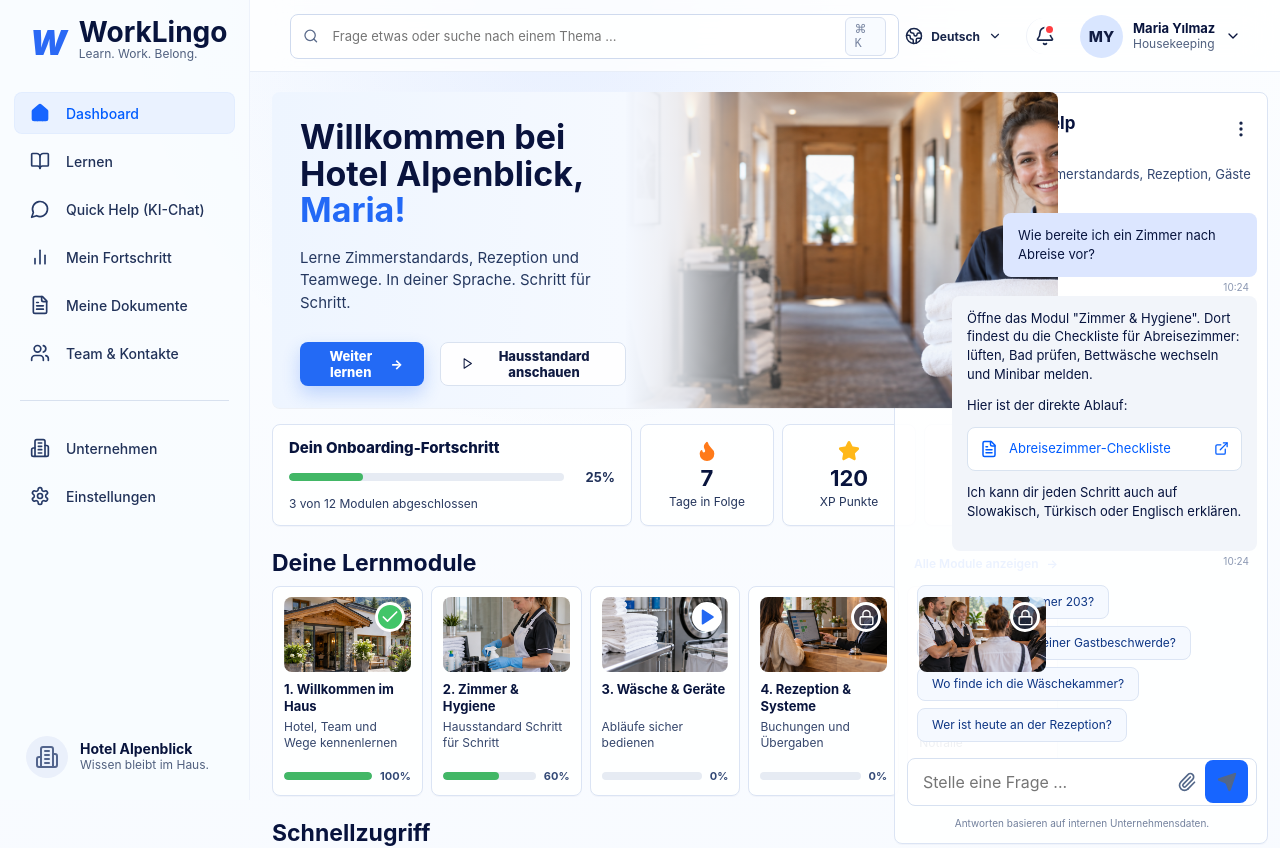
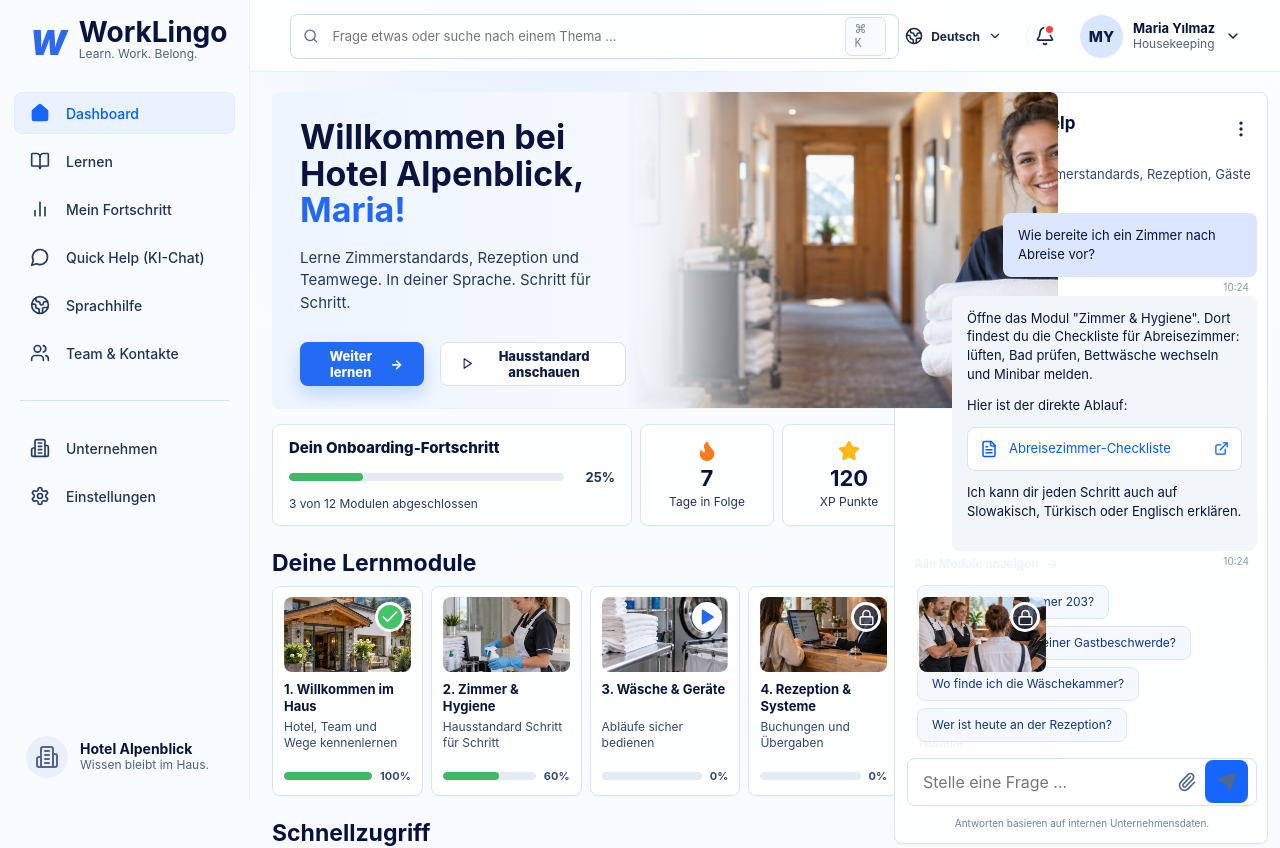
Before and after one commit to hasanycdg/ki-buildathon, a React (Vite) app: page / in a window 1280 px wide. Shown: the top 848 px of the page. Built offline with nearby package versions, Linux system fonts and the light colour scheme.

Commit message:
feat: reorder navigation items for improved accessibility and clarity

```diff
--- a/src/main.jsx
+++ b/src/main.jsx
@@ -79,9 +79,9 @@ const quickCards = [
 const navItems = [
   ["Dashboard", Home, true],
   ["Lernen", BookOpen],
+  ["Mein Fortschritt", ChartNoAxesColumn],
   ["Quick Help (KI-Chat)", MessageCircle],
-  ["Mein Fortschritt", ChartNoAxesColumn],
-  ["Meine Dokumente", FileText],
+  ["Sprachhilfe", Globe2],
   ["Team & Kontakte", Users]
 ];
 
```
